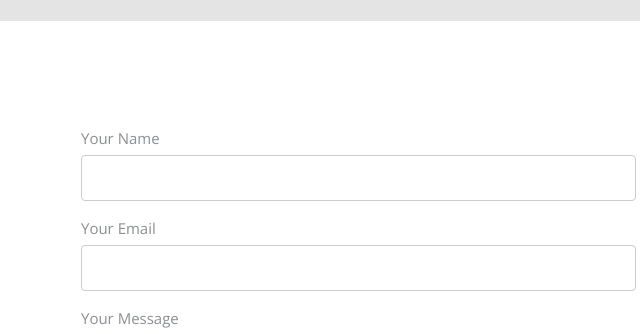
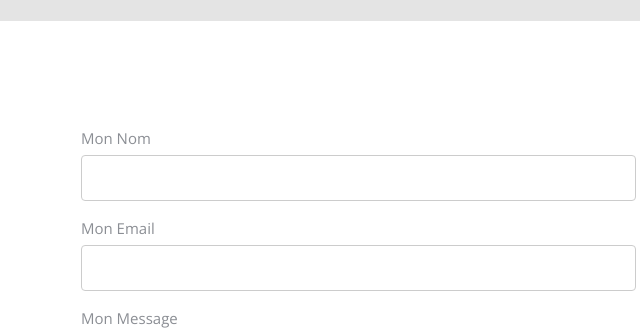
Before and after one commit to alemaitr/SiteResto, a website: page index.html in a window 1280 px wide. Shown: the part 6537-6871 px from the top of the page, 574-1214 px from the left. Drawn offline with nearby package versions, Linux system fonts and the light colour scheme; files whose address does not match are found by name.

Commit message:
mes contacts

```diff
--- a/index.html
+++ b/index.html
@@ -439,19 +439,19 @@
           <div class="col-md-6 col-md-push-1 probootstrap-animate">
             <form method="post" class="probootstrap-form">
               <div class="form-group">
-                <label for="c_name">Your Name</label>
+                <label for="c_name">Mon Nom</label>
                 <div class="form-field">
                   <input type="text" id="c_name" class="form-control">
                 </div>
               </div>
               <div class="form-group">
-                <label for="c_email">Your Email</label>
+                <label for="c_email">Mon Email</label>
                 <div class="form-field">
                   <input type="text" id="c_email" class="form-control">
                 </div>
               </div>
               <div class="form-group">
-                <label for="c_message">Your Message</label>
+                <label for="c_message">Mon Message</label>
                 <div class="form-field">
                   <textarea name="c_message" id="c_message" cols="30" rows="10" class="form-control"></textarea>
                 </div>
```
